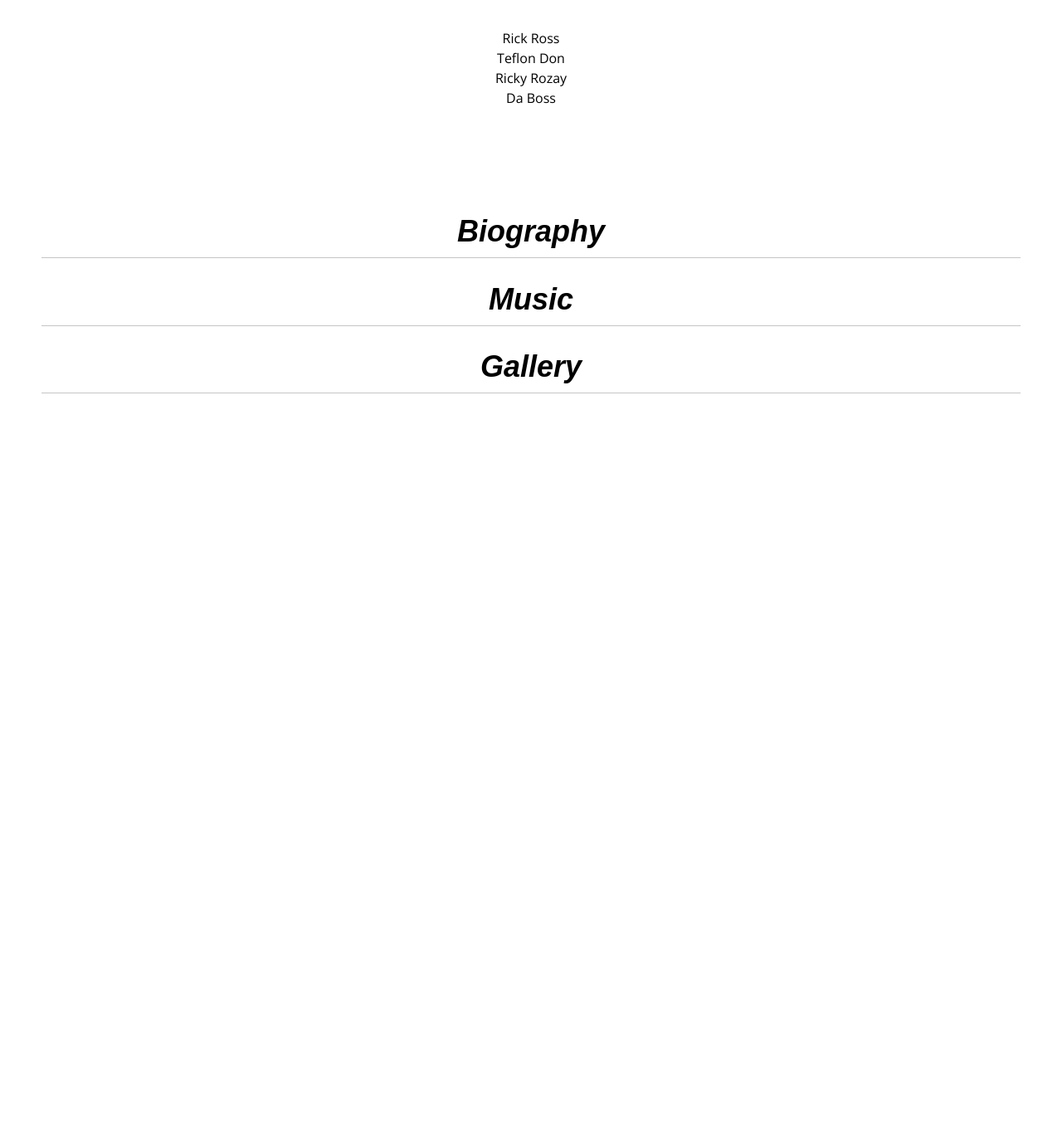
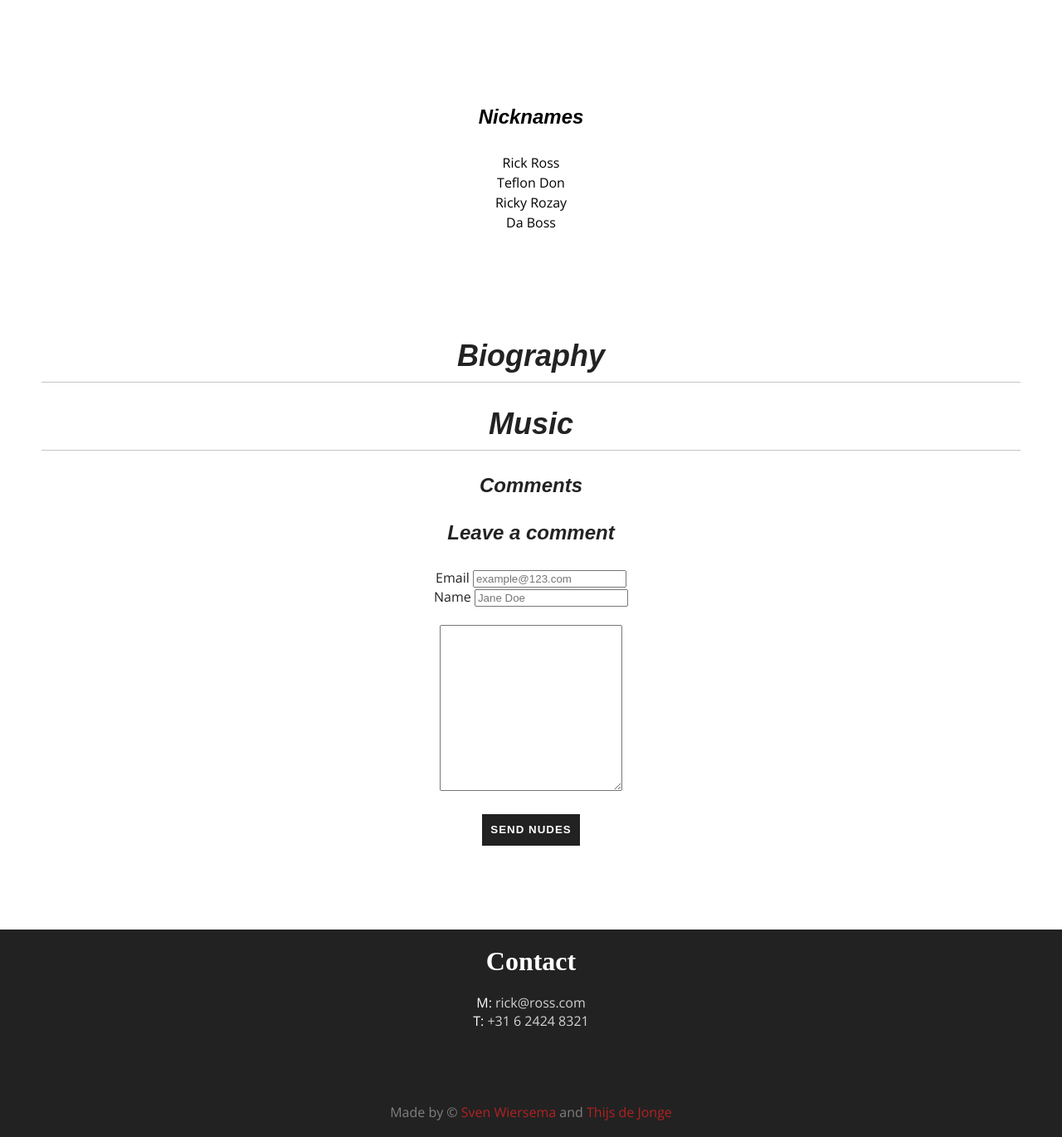
Before and after one commit to Schwuen/RickRossFanPage, a PHP site: page / in a window 1280 px wide. Shown: the part 451-1821 px from the top of the page at 83% size. Before the commit the page ends 925 px from the top, so only its background shows below. Run offline with PHP 8.4, Linux system fonts and the light colour scheme; data that the repository does not hold is empty; some web fonts are replaced.

Commit message:
LEKKER WERKEN
GEZELLIG

```diff
--- a/css/_base.scss
+++ b/css/_base.scss
@@ -9,6 +9,8 @@ html {
 body {
 	-webkit-font-smoothing: antialiased;
 	-moz-osx-font-smoothing: grayscale;
+    font-family: $font-text;
+
 }
 
 p {
--- /dev/null
+++ b/css/_comment.scss
@@ -0,0 +1,25 @@
+.comment {
+    width: 100%;
+    height: auto;
+
+    margin-bottom: 100px;
+    text-align: center;
+
+    color: $black;
+
+
+    .title {
+        text-align: center;
+    }
+
+    .submit-button {
+        color: $color-light;
+        background: $black;
+        border: 1px solid $color-light;
+        text-transform: uppercase;
+        font-weight: bold;
+        width: 120px;
+        letter-spacing: 1px;
+        height: 40px;
+    }
+}
--- a/css/_config.scss
+++ b/css/_config.scss
@@ -42,7 +42,7 @@ $white:                             rgb(255, 255, 255);
 $grey-10:                           rgb(197, 197, 197);
 $grey-20:                           rgb(73, 76, 80);
 $brown:                            rgb(139, 114, 94);
-$black:                             rgb(0, 0, 0);
+$black:                             #222;
 
 // Descriptive colors.
 $color-light:                       $white;
--- /dev/null
+++ b/css/_footer.scss
@@ -0,0 +1,49 @@
+.footer {
+    width: 100%;
+    height: 250px;
+
+    display: block;
+
+    background: #222;
+
+    text-align: center;
+
+    &__copyright-text {
+        color: grey;
+        padding-top: 50px;
+    }
+
+
+    &__navigation {
+        display: inline-block;
+
+        &-item {
+            list-style-type: none;
+            width: auto;
+            color: $color-light;
+        }
+
+        &-header {
+            font-family: $font-title;
+            font-size: 32px;
+            color: $color-light;
+
+            padding: 20px 0px 20px 0px;
+        }
+
+        &-link {
+            display: inline-block;
+            color: lightgrey;
+            text-decoration: none;
+            margin-right: 0px;
+            width: auto;
+
+            &:hover {
+                color: #8b725e;
+                width: auto;
+                margin-right: 9px;
+                transition: .4s ease-in-out;
+            }
+        }
+    }
+}
--- a/css/_gallery.scss
+++ /dev/null
@@ -1,11 +0,0 @@
-.gallery {
-
-	&__trigger {
-		text-align: center;
-	}
-
-	&__title {
-
-	}
-
-}
--- a/css/_header.scss
+++ b/css/_header.scss
@@ -5,8 +5,7 @@
     height: $height-header;
 
 	background: $color-light;
-    box-shadow: 0px 4px 12px 4px rgba(0,0,0,0.75);
-
+    box-shadow: 0px 2px 6px 2px rgba(0,0,0,0.75);
 
     &__logo {
         float: left;
@@ -25,5 +24,11 @@
     &__sub-title {
         float: left;
         margin-left: 5%;
+
+        @include media($m) {
+            padding: 0;
+            margin: 0;
+            margin-top: 50px;
+        }
     }
 }
--- a/css/_hero.scss
+++ b/css/_hero.scss
@@ -4,6 +4,10 @@
 	width: 100%;
 	float: left;
 	margin-top: $height-header;
+
+    @include media($m) {
+        height: 300px;
+    }
 
 	@extend .covered-background-image;
 	background-attachment: scroll;
@@ -14,6 +18,10 @@
 		text-align: center;
 		text-shadow: 2px 2px $color-text-darker;
 		margin-top: $height-header/2-51px;
+
+        @include media($m) {
+            margin-top: 300/2-20px;
+        }
 	}
 
 }
--- a/css/style.scss
+++ b/css/style.scss
@@ -19,4 +19,5 @@
 @import "nicknames";
 @import "bio";
 @import "music-change";
-@import "gallery";
+@import "footer";
+@import "comment";
--- a/index.php
+++ b/index.php
@@ -1,3 +1,33 @@
+<?php
+
+$dsn = 'mysql:host=127.0.0.1;dbname=rickrossfanpage';
+$username = 'Toxyc';
+$password = 'Beowulf123';
+$pdo = new PDO($dsn, $username, $password);
+
+$query = "SELECT * FROM comments";
+
+$statement = $pdo->prepare($query);
+
+$ok = $statement->execute();
+
+$results = $statement->fetchAll(PDO::FETCH_ASSOC);
+
+function addComment($pdo, $name, $comment, $email) {
+    $query = 'INSERT INTO comments (name, comment, email) VALUES (:name, :comment, :email)';
+    $statement = $pdo->prepare($query);
+    $statement->bindValue(':name', $name, PDO::PARAM_STR);
+    $statement->bindValue(':comment', $comment, PDO::PARAM_STR);
+    $statement->bindValue(':email', $email, PDO::PARAM_STR);
+    $ok = $statement->execute();
+}
+
+if ($_SERVER['REQUEST_METHOD'] == 'POST') {
+    addComment($pdo, $_POST['name'], $_POST['comment'], $_POST['email']);
+}
+
+?>
+
 <!DOCTYPE html>
 <html lang="en">
 <head>
@@ -198,20 +228,43 @@
 		</div>
 	</section>
 
-	<section class="row gallery">
-		<a href="#" class="column column--whole gallery__trigger trigger title" id="galleryTrigger">
-			<h1 class="gallerry__title">
-				Gallery
-			</h1>
-		</a>
-		<div class="toggle" id="galleryDiv">
-			<div class="column column--whole gallery__wrap">
-				<img class="gallery__img" src="">
-				<p class="gallery__next">Next</p>
-				<p class="gallery__previous">Previous</p>
-			</div>
-		</div>
+	<section class="row comment">
+           <h1 class="title">Comments</h1>
+       <?php
+
+            foreach ($results as $row) {
+                echo "<i>Posted by: ".$row['name']. "</i><br>";
+                echo "<b>".$row['comment']."</b>";
+                echo "<br>";
+            }
+
+        ?>
+           <h3 class="title">Leave a comment</h3>
+            <form class="comment__form" method="post" action="index.php">
+               <label>Email</label>
+                <input type="email" name="email" placeholder="example@123.com"><br>
+                <label>Name</label>
+                <input type="text" name="name" placeholder="Jane Doe"><br><br>
+                <textarea style="width:220px; height:200px;" width="250px" height="300px" name="comment" maxlength="500"></textarea><br><br>
+                <input type="submit" class="submit-button" value="Send Nudes"><br>
+            </form>
 	</section>
+
+	<footer class="footer">
+	    <nav class="footer__navigation">
+	        <ul class="footer__navigation-list">
+            <h3 class="footer__navigation-header">Contact</h3>
+	            <li class="footer__navigation-item">M: <a class="footer__navigation-link" href="mailto:rhmdekort@noorderpoort.nl">rick@ross.com</a></li>
+	            <li class="footer__navigation-item">T: <a class="footer__navigation-link" href="tel:+31624248321">+31 6 2424 8321</a></li>
+	        </ul>
+	    </nav>
+	    <br>
+	    <br>
+	    <br>
+	    <br>
+	    <br>
+        <span class="footer__copyright-text">Made by &copy; <span style="color:firebrick;">Sven Wiersema</span> and <span style="color:firebrick;">Thijs de Jonge</span></span>
+	</footer>
 
 	<audio class="music" id="music" loop>
 	<script type="text/javascript" src="script/toggle.js"></script>
```
Also changed, not shown: css/style.min.css.
